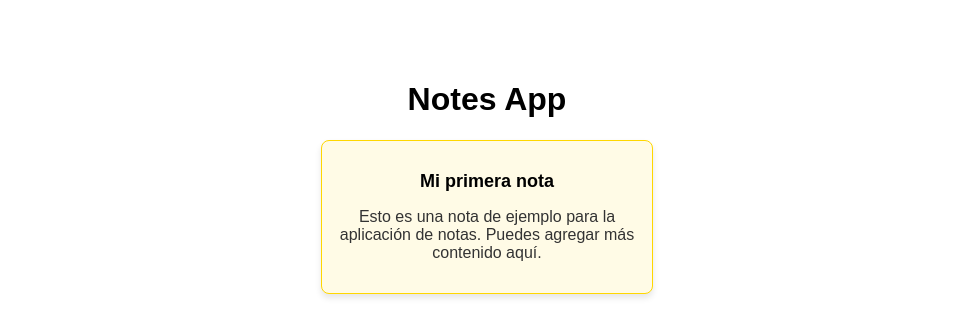
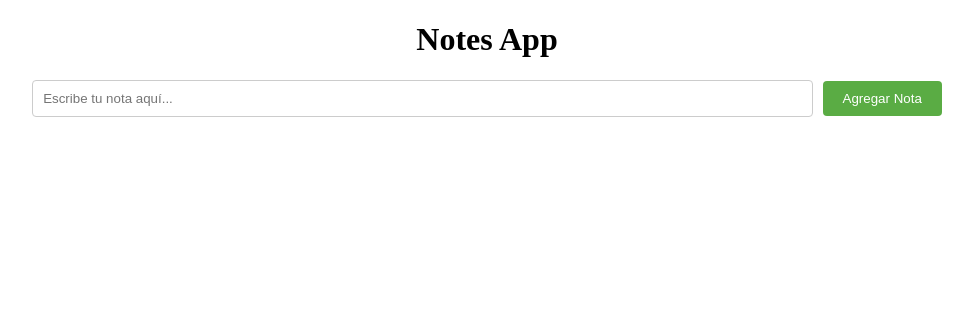
Before and after one commit to povdeveloper/notes-app, a React (Vite) app: page / in a window 1280 px wide. Shown: the top 336 px of the page, without its empty margins (153-1126 px from the left). Built offline with nearby package versions, Linux system fonts and the light colour scheme.

Commit message:
feat: add note

```diff
--- a/src/App.css
+++ b/src/App.css
@@ -1,33 +1,74 @@
-#root {
-  max-width: 1280px;
-  margin: 0 auto;
-  padding: 2rem;
+/* Estilos básicos para la aplicación */
+.app-container {
   text-align: center;
+  margin: 0;
 }
 
-.app-container {
-  font-family: Arial, sans-serif;
-  padding: 20px;
-  text-align: center;
+.app-title {
+  font-size: 36px;
+  color: #0079bf;
+  font-weight: 600;
+  margin-bottom: 30px;
+  text-shadow: 1px 1px 1px rgba(0, 0, 0, 0.1);
+  letter-spacing: 1px;
+}
+
+form {
+  margin-bottom: 20px;
+}
+
+input {
+  padding: 10px;
+  width: 60%;
+  border: 1px solid #ccc;
+  border-radius: 4px;
+  margin-right: 10px;
+}
+
+button {
+  padding: 10px 20px;
+  background-color: #5aac44;
+  color: white;
+  border: none;
+  border-radius: 4px;
+  cursor: pointer;
+  transition: background-color 0.3s ease;
+}
+
+button:hover {
+  background-color: #519839;
+}
+
+.notes-container {
+  display: flex;
+  flex-wrap: wrap;
+  justify-content: center;
 }
 
 .note {
-  background-color: #fffbe6;
-  border: 1px solid #ffd700;
+  background-color: #fff;
+  border: 1px solid #e1e4e8;
   padding: 15px;
   border-radius: 8px;
-  margin: 20px auto;
-  max-width: 300px;
-  box-shadow: 0px 4px 6px rgba(0, 0, 0, 0.1);
+  margin: 10px;
+  width: 200px;
+  box-shadow: 0px 4px 8px rgba(0, 0, 0, 0.1);
 }
 
 .note-title {
-  font-size: 18px;
+  font-size: 16px;
   font-weight: bold;
   margin-bottom: 10px;
 }
 
 .note-content {
-  font-size: 16px;
+  font-size: 14px;
   color: #333;
 }
+
+/* Añadir transición al input */
+input:focus {
+  outline: none;
+  border-color: #0079bf;
+  box-shadow: 0 0 5px rgba(0, 121, 191, 0.5);
+}
--- a/src/App.jsx
+++ b/src/App.jsx
@@ -1,18 +1,53 @@
-import './App.css'
+import { useState, useEffect } from 'react';
+import './App.css';
 
 function App() {
+  // Estado para las notas
+  const [notes, setNotes] = useState([]);
+  const [newNote, setNewNote] = useState('');
+
+  useEffect(() => {
+    const storedNotes = JSON.parse(localStorage.getItem('notes')) || [];
+    setNotes(storedNotes);
+  }, []);
+
+  useEffect(() => {
+    localStorage.setItem('notes', JSON.stringify(notes));
+  }, [notes]);
+
+  const handleAddNote = (e) => {
+    e.preventDefault();
+    if (newNote.trim() === '') return;
+
+    const updatedNotes = [...notes, newNote];
+    setNotes(updatedNotes);
+    setNewNote('');
+  };
 
   return (
     <div className="app-container">
       <h1>Notes App</h1>
-      <div className="note">
-        <h2 className="note-title">Mi primera nota</h2>
-        <p className="note-content">
-          Esto es una nota de ejemplo para la aplicación de notas. Puedes agregar más contenido aquí.
-        </p>
+
+      <form onSubmit={handleAddNote}>
+        <input
+          type="text"
+          placeholder="Escribe tu nota aquí..."
+          value={newNote}
+          onChange={(e) => setNewNote(e.target.value)}
+        />
+        <button type="submit">Agregar Nota</button>
+      </form>
+
+      <div className="notes-container">
+        {notes.map((note, index) => (
+          <div key={index} className="note">
+            <h2 className="note-title">Nota {index + 1}</h2>
+            <p className="note-content">{note}</p>
+          </div>
+        ))}
       </div>
     </div>
-  )
+  );
 }
 
-export default App
+export default App;
```
